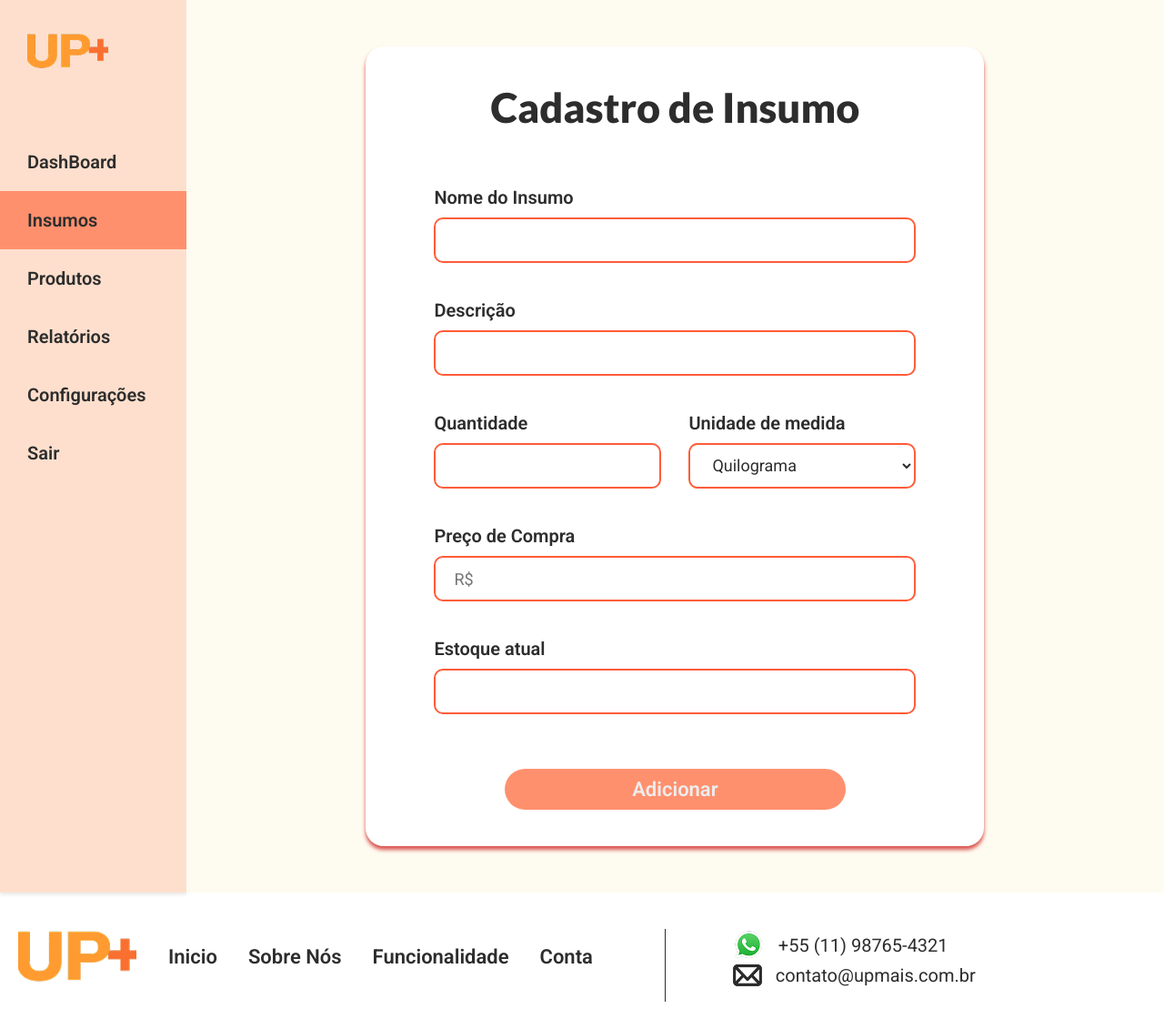
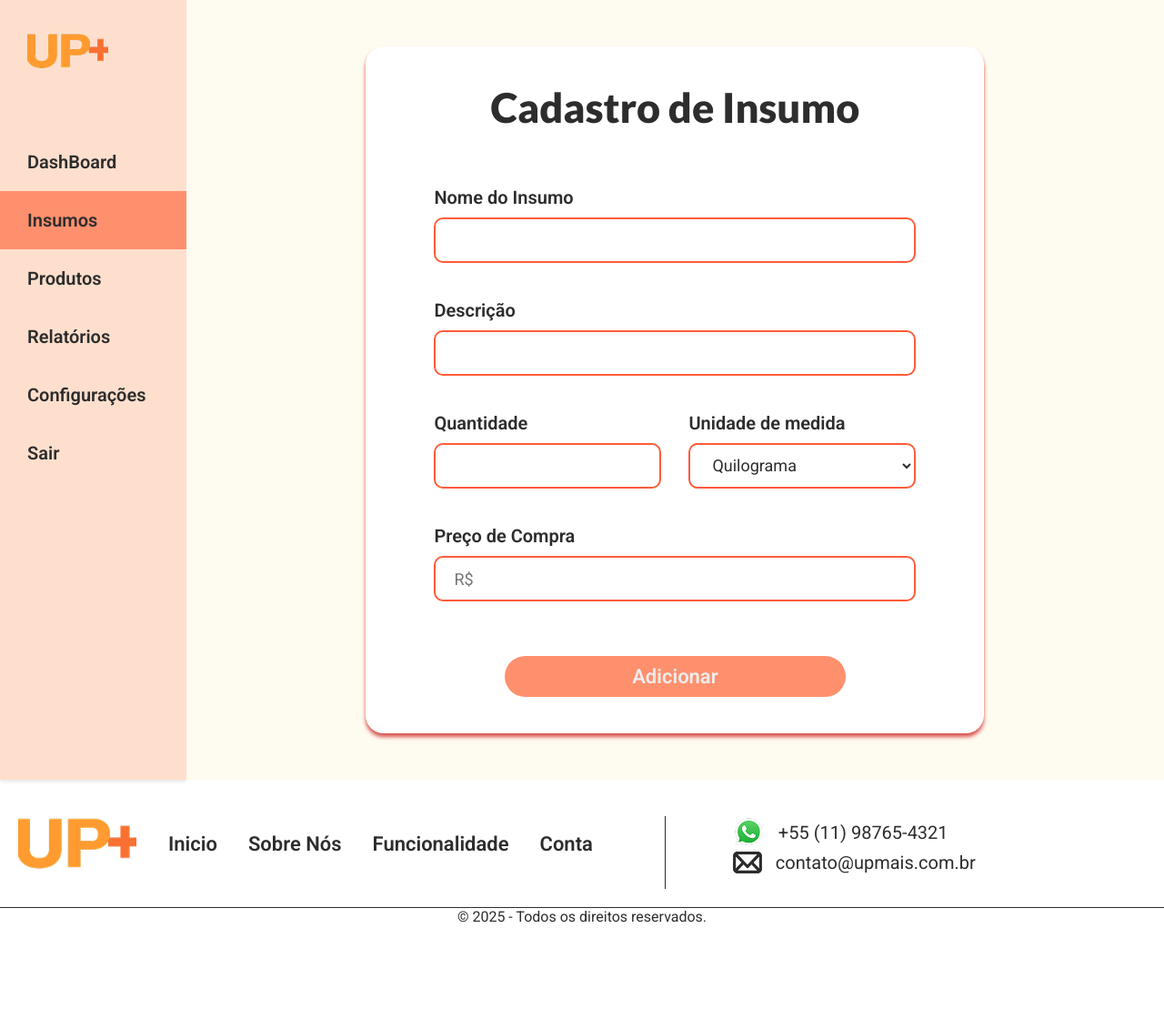
Before and after one commit to perobelliisa/UP, a Flask app: page /cad_insumo/1 in a window 1280 px wide. Shown: the top 1120 px of the page at 91% size. After the commit the page ends 1014 px from the top, so only its background shows below. Run offline with Flask 3, Linux system fonts and the light colour scheme; the visitor is signed in with stand-in values (Sample User, id 1).

Commit message:
Atualização das tabelas de insumos

```diff
--- a/main.py
+++ b/main.py
@@ -8,7 +8,7 @@ app = Flask(__name__)
 app.secret_key = 'GuiIsaLuDuda'
 
 host = 'localhost'
-database = r'C:\Users\luisa\OneDrive\Documentos\GitHub\UP\BANCO.FDB' #definir o caminho do banco de dados
+database = r'C:\Users\Aluno\Desktop\UP1\BANCO.FDB' #definir o caminho do banco de dados
 user = 'SYSDBA'
 password = 'sysdba'
 con = fdb.connect(host=host, database=database, user=user, password=password)
@@ -326,7 +326,7 @@ def insumos(id):
          WHEN 5 THEN 'Unidade'
         ELSE ''
        END AS DESCRICAO_UNIDADE
-     , (SELECT QUANTIDADE FROM ESTOQUE WHERE ESTOQUE.ID_INSUMO = INSUMO.ID_INSUMO)
+     , PESO_UNIDADE
      FROM INSUMO WHERE ID_USUARIO = ?""", (id,))
     insumos = cursor.fetchall()
     cursor.execute('SELECT NOME FROM USUARIO WHERE ID_USUARIO = ?', (id,))
@@ -352,7 +352,6 @@ def cad_insumo(id):
         peso_unidade = float(request.form['peso_unidade'])
         unidade_de_medida = int(request.form['unidade'])
         preco_compra = round(float(request.form.get('preco')), 2)
-        estoque = float(request.form['estoque'])
 
         cursor = con.cursor()
         try:
@@ -361,13 +360,11 @@ def cad_insumo(id):
                 flash('Insumo já cadastrado!')
                 return render_template('cad_Insumo.html', id=id)
             if unidade_de_medida == 1 or unidade_de_medida == 3:
-                quantidade = peso_unidade * 1000
-                preco_unidade = preco_compra / quantidade
+                quantidade = float(peso_unidade * 1000)
+                preco_unidade = float(preco_compra / quantidade)
             else:
-                quantidade = peso_unidade
-                preco_unidade = preco_compra
-
-            estoque_total = estoque * quantidade
+                quantidade = float(peso_unidade)
+                preco_unidade = float(preco_compra / quantidade)
 
 
             cursor.execute(
@@ -390,9 +387,9 @@ def cad_insumo(id):
 
             cursor.execute(
                 """INSERT INTO ESTOQUE
-                       (ID_INSUMO, QUANTIDADE, QUANTIDADE_CONVERTIDA)
-                   VALUES (?, ?, ?)""",
-                (id_insumo, estoque, estoque_total)
+                       (ID_INSUMO, QUANTIDADE)
+                   VALUES (?, ?)""",
+                (id_insumo, quantidade)
             )
             con.commit()
 
@@ -421,7 +418,6 @@ def editar_insumo(id, insumo_id):
                       FROM HISTORICO_PRECO
                       WHERE HISTORICO_PRECO.ID_INSUMO = INSUMO.ID_INSUMO
                       ORDER BY DATA_MUDANCA DESC), UNIDADE_DE_MEDIDA
-                    , (SELECT QUANTIDADE FROM ESTOQUE WHERE ESTOQUE.ID_INSUMO = INSUMO.ID_INSUMO)
               FROM INSUMO
              WHERE ID_INSUMO = ? AND ID_USUARIO = ?
             """,
@@ -439,17 +435,14 @@ def editar_insumo(id, insumo_id):
             peso_unidade = float(request.form.get('peso_unidade'))
             unidade_de_medida = int(request.form.get('unidade'))
             preco_compra = round(float(request.form.get('preco')), 2)
-            estoque = float(request.form.get('estoque'))
 
             try:
                 if unidade_de_medida == 1 or unidade_de_medida == 3:
-                    quantidade = peso_unidade * 1000
+                    quantidade = float(peso_unidade * 1000)
                     preco_unidade = float(preco_compra / quantidade)
                 else:
-                    quantidade = peso_unidade
-                    preco_unidade = float(preco_compra)
-
-                estoque_total = estoque * quantidade
+                    quantidade = float(peso_unidade)
+                    preco_unidade = float(preco_compra) / quantidade
 
                 cursor.execute(
                     """SELECT FIRST 1 PRECO_COMPRA
@@ -459,12 +452,7 @@ def editar_insumo(id, insumo_id):
                     """,
                     (insumo_id,)
                 )
-                resultado = cursor.fetchone()
-
-                if resultado:
-                    preco_compra_antigo = resultado[0]
-                else:
-                    preco_compra_antigo = None
+                preco_compra_antigo = cursor.fetchone()
 
                 if preco_compra_antigo != preco_compra or preco_compra_antigo == None:
                     cursor.execute(
@@ -488,11 +476,10 @@ def editar_insumo(id, insumo_id):
                 cursor.execute(
                     """
                     UPDATE ESTOQUE
-                    SET QUANTIDADE = ?,
-                        QUANTIDADE_CONVERTIDA = ?
+                    SET QUANTIDADE = ?
                     WHERE ID_INSUMO = ?
                     """,
-                    (estoque, estoque_total, insumo_id)
+                    (quantidade, insumo_id)
                 )
                 con.commit()
                 flash('Insumo atualizado com sucesso!', 'success')
--- a/templates/cad_Insumo.html
+++ b/templates/cad_Insumo.html
@@ -72,10 +72,6 @@
                     <div class="d-flex campo">
                         <label>Preço de Compra</label>
                         <input class="input" type="number" step=".05" id="preco" name="preco" required placeholder="R$" min="0.05">
-                    </div>
-                    <div class="d-flex campo">
-                        <label>Estoque atual</label>
-                        <input class="input" type="number" step=".1" id="estoque" name="estoque" required min="0.5">
                     </div>
                     <button class="bnt-claroD btn-largo" type="submit">Adicionar</button>
                 </form>
--- a/templates/editar_Insumo.html
+++ b/templates/editar_Insumo.html
@@ -72,10 +72,6 @@
                     <div class="d-flex campo">
                         <label>Preço de Compra</label>
                         <input class="input" type="number" step=".05" id="preco" name="preco" required value="{{ insumo[4] }}" min="0.05">
-                    </div>
-                    <div class="d-flex campo">
-                        <label>Estoque atual</label>
-                        <input class="input" type="number" step=".1" id="estoque" name="estoque" required value="{{ insumo[6] }}" min="0.5">
                     </div>
 
                     <button class="bnt-claroD btn-largo" type="submit">Salvar</button>
--- a/templates/insumos.html
+++ b/templates/insumos.html
@@ -66,7 +66,7 @@
                             <tr>
                                 <td>{{ insumo[1] }}</td>
                                 <td>{{ insumo[2] }}</td>
-                                <td>R$ {{ insumo[3] }}</td>
+                                <td>R$ {{ "%.2f"|format(insumo[3]) }}</td>
                                 <td>{{ insumo[4] }}</td>
                                 <td>{{ insumo[5] }}</td>
                                 <td class="d-flex space-around botao">
```
Also changed, not shown: static/js/script.js (+23 -12 lines), 1 other file.
